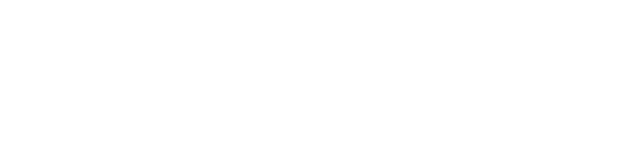
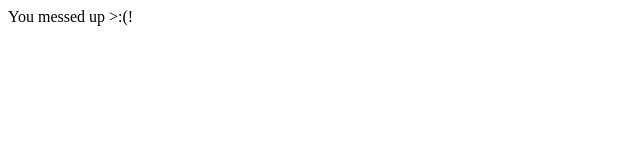
Before and after one commit to camerongraybill/cancounter, a website: page views/error.html in a window 1280 px wide. Shown: the whole page, without its empty margins (0-640 px from the left). Drawn offline with Linux system fonts and the light colour scheme.

Commit message:
Test commit this better work

```diff
--- a/views/error.html
+++ b/views/error.html
@@ -5,6 +5,6 @@
     <title>ERROR</title>
 </head>
 <body>
-
+You messed up >:(!
 </body>
 </html>
```
